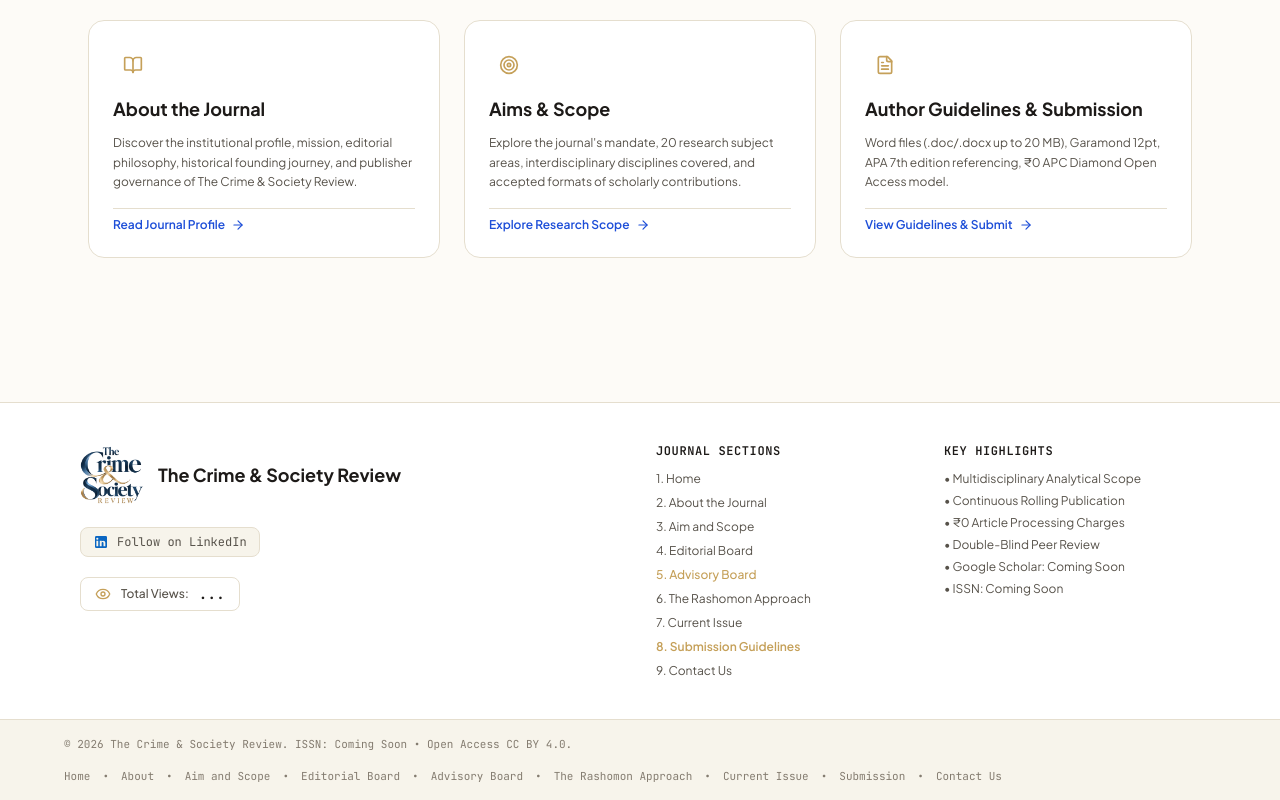
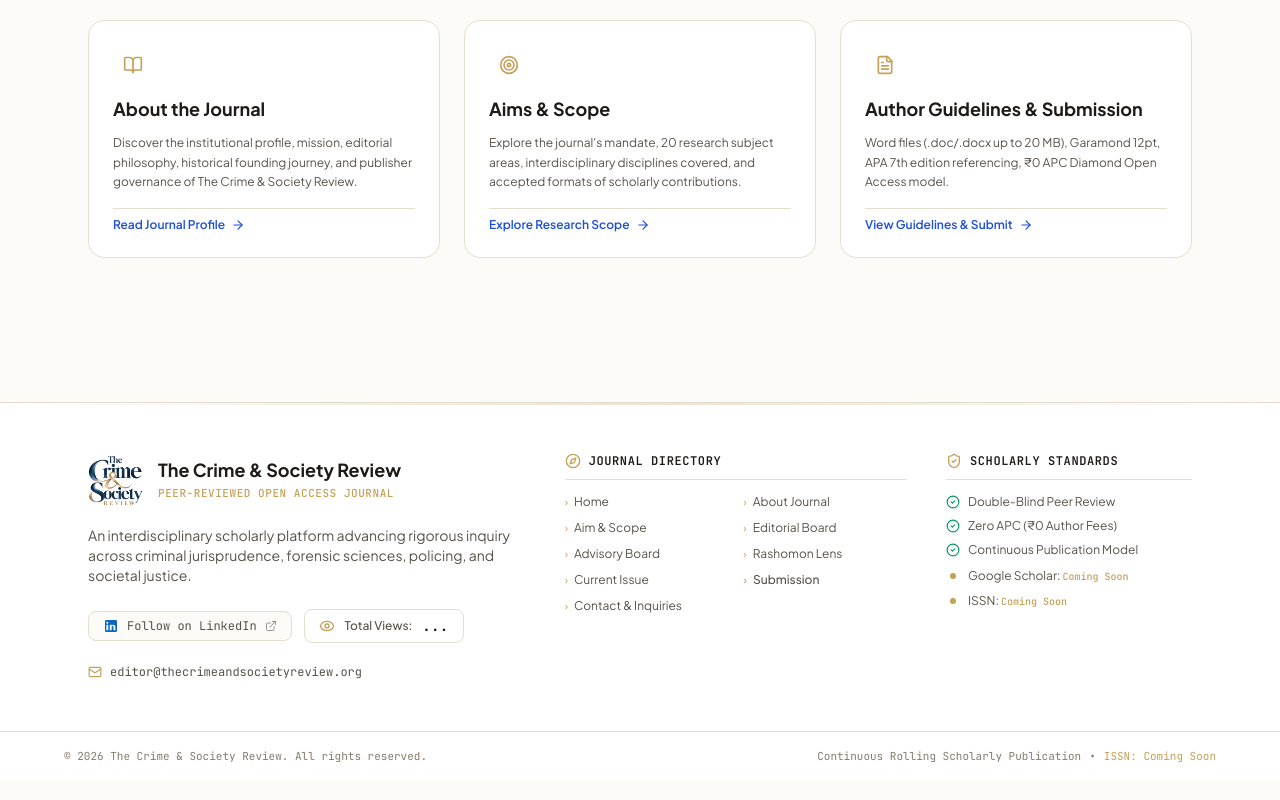
Before and after one commit to thecrimeandsocietyreview/website, a React (Vite) app: page / in a window 1280 px wide. Shown: the part 972-1772 px from the top of the page. Built offline with nearby package versions, Linux system fonts and the light colour scheme; no server answers.

Commit message:
feat: add Footer component with journal branding, directory navigation, and scholarly standards

```diff
--- a/src/components/common/Footer.tsx
+++ b/src/components/common/Footer.tsx
@@ -1,110 +1,166 @@
 import React from 'react';
 import { Link } from 'react-router-dom';
+import {
+  Compass,
+  ShieldCheck,
+  CheckCircle2,
+  Mail,
+  ExternalLink
+} from 'lucide-react';
 import { JOURNAL_METADATA } from '../../data/mockJournalData';
 import { VisitorCounter } from './VisitorCounter';
 
 export const Footer: React.FC = () => {
   return (
-    <footer className="border-t border-[var(--border-subtle)] bg-[var(--bg-card)] text-[var(--text-secondary)] text-sm transition-colors mt-20">
-      {/* Main Footer Links */}
-      <div className="max-w-6xl mx-auto px-4 py-10 grid grid-cols-1 md:grid-cols-4 gap-8">
+    <footer className="border-t border-[var(--border-subtle)] bg-[var(--bg-card)] text-[var(--text-secondary)] text-sm transition-colors mt-20 relative">
+      {/* Subtle Top Gold Accent Line */}
+      <div className="h-0.5 w-full bg-gradient-to-r from-transparent via-[var(--accent-gold)] to-transparent opacity-30" />
 
-        {/* Brand Info & Visitor Metrics (Col 1-2) */}
-        <div className="md:col-span-2 space-y-4">
+      {/* Main Footer Container */}
+      <div className="max-w-6xl mx-auto px-4 sm:px-6 py-12">
+        <div className="grid grid-cols-1 lg:grid-cols-12 gap-8 lg:gap-10">
+
+          {/* Column 1: Brand, Identity & Interactive Controls (5 cols) */}
+          <div className="lg:col-span-5 space-y-4">
             <div className="flex items-center gap-3.5">
               <img
                 src="/logo.png"
                 alt="The Crime & Society Review Logo"
-              className="w-16 h-16 object-contain bg-transparent shrink-0"
+                className="w-14 h-14 object-contain shrink-0"
               />
               <div>
-              <span className="font-serif font-bold text-base sm:text-lg text-[var(--text-primary)] block leading-tight">
+                <span className="font-serif font-bold text-lg text-[var(--text-primary)] block leading-snug">
                   {JOURNAL_METADATA.name}
+                </span>
+                <span className="text-[11px] font-mono tracking-wider uppercase text-[var(--accent-gold)] font-medium block">
+                  Peer-Reviewed Open Access Journal
                 </span>
               </div>
             </div>
 
-          {/* Social Links (LinkedIn) */}
-          <div className="flex items-center gap-3 pt-1">
+            <p className="text-xs sm:text-sm text-[var(--text-secondary)] font-serif leading-relaxed max-w-md">
+              An interdisciplinary scholarly platform advancing rigorous inquiry across criminal jurisprudence, forensic sciences, policing, and societal justice.
+            </p>
+
+            {/* Badges & Metrics Row */}
+            <div className="flex flex-wrap items-center gap-3 pt-2">
+              {/* LinkedIn Button */}
               <a
                 href="https://www.linkedin.com/company/146605282/"
                 target="_blank"
                 rel="noopener noreferrer"
                 aria-label="The Crime & Society Review LinkedIn Profile"
-              className="inline-flex items-center gap-2 px-3 py-1.5 rounded-lg border border-[var(--border-subtle)] bg-[var(--bg-card-hover)] hover:border-[#0A66C2] hover:text-[#0A66C2] transition-colors text-xs font-mono text-[var(--text-secondary)]"
+                className="inline-flex items-center gap-2 px-3.5 py-1.5 rounded-lg border border-[var(--border-subtle)] bg-[var(--bg-page)] hover:border-[#0A66C2] hover:text-[#0A66C2] hover:shadow-2xs transition-all text-xs font-mono text-[var(--text-secondary)]"
               >
                 <svg className="w-4 h-4 fill-current text-[#0A66C2]" viewBox="0 0 24 24" xmlns="http://www.w3.org/2000/svg">
                   <path d="M19 3a2 2 0 0 1 2 2v14a2 2 0 0 1-2 2H5a2 2 0 0 1-2-2V5a2 2 0 0 1 2-2h14m-.5 15.5v-5.3a3.26 3.26 0 0 0-3.26-3.26c-.85 0-1.84.52-2.28 1.3v-1.11h-2.79v8.37h2.79v-4.93c0-.77.62-1.4 1.39-1.4a1.4 1.4 0 0 1 1.4 1.4v4.93h2.75M6.46 8.76a1.62 1.62 0 1 0 0-3.24 1.62 1.62 0 0 0 0 3.24M7.86 18.5V10.13H5.07V18.5h2.79Z"/>
                 </svg>
                 <span>Follow on LinkedIn</span>
+                <ExternalLink className="w-3 h-3 opacity-60" />
               </a>
+
+              {/* Visitor Counter */}
+              <VisitorCounter />
             </div>
 
-          {/* Visitor Counter */}
+            {/* Editorial Inquiries Contact */}
             <div className="pt-1">
-            <VisitorCounter />
+              <a
+                href="mailto:editor@thecrimeandsocietyreview.org"
+                className="inline-flex items-center gap-2 text-xs font-mono text-[var(--text-secondary)] hover:text-[var(--accent-navy)] transition-colors"
+              >
+                <Mail className="w-3.5 h-3.5 text-[var(--accent-gold)]" />
+                <span>editor@thecrimeandsocietyreview.org</span>
+              </a>
             </div>
           </div>
 
-        {/* Col 3: Journal Sections */}
-        <div>
-          <h4 className="text-xs font-semibold uppercase tracking-wider text-[var(--text-primary)] mb-3 font-mono">
-            Journal Sections
+          {/* Column 2: Journal Directory (4 cols) */}
+          <div className="lg:col-span-4 space-y-3.5">
+            <div className="flex items-center gap-2 border-b border-[var(--border-subtle)] pb-2.5">
+              <Compass className="w-4 h-4 text-[var(--accent-gold)]" />
+              <h4 className="text-xs font-bold uppercase tracking-wider text-[var(--text-primary)] font-mono">
+                Journal Directory
               </h4>
-          <ul className="space-y-2 text-xs font-serif">
-            <li><Link to="/" className="hover:text-[var(--accent-navy)] transition-colors">1. Home</Link></li>
-            <li><Link to="/about" className="hover:text-[var(--accent-navy)] transition-colors">2. About the Journal</Link></li>
-            <li><Link to="/aims-scope" className="hover:text-[var(--accent-navy)] transition-colors">3. Aim and Scope</Link></li>
-            <li><Link to="/editorial-board" className="hover:text-[var(--accent-navy)] transition-colors">4. Editorial Board</Link></li>
-            <li><Link to="/advisory-board" className="hover:text-[var(--accent-navy)] transition-colors font-medium text-[var(--accent-gold)]">5. Advisory Board</Link></li>
-            <li><Link to="/rashomon-approach" className="hover:text-[var(--accent-navy)] transition-colors">6. The Rashomon Approach</Link></li>
-            <li><Link to="/current-issue" className="hover:text-[var(--accent-navy)] transition-colors">7. Current Issue</Link></li>
-            <li><Link to="/submit" className="hover:text-[var(--accent-navy)] transition-colors font-semibold text-[var(--accent-gold)]">8. Submission Guidelines</Link></li>
-            <li><Link to="/contact" className="hover:text-[var(--accent-navy)] transition-colors">9. Contact Us</Link></li>
-          </ul>
             </div>
 
-        {/* Col 4: Quick Overview */}
-        <div>
-          <h4 className="text-xs font-semibold uppercase tracking-wider text-[var(--text-primary)] mb-3 font-mono">
-            Key Highlights
+            <div className="grid grid-cols-2 gap-x-4 gap-y-2.5 text-xs font-serif">
+              <Link to="/" className="text-[var(--text-secondary)] hover:text-[var(--accent-navy)] hover:translate-x-0.5 transition-all flex items-center gap-1.5">
+                <span className="text-[var(--accent-gold)] text-[11px]">›</span> Home
+              </Link>
+              <Link to="/about" className="text-[var(--text-secondary)] hover:text-[var(--accent-navy)] hover:translate-x-0.5 transition-all flex items-center gap-1.5">
+                <span className="text-[var(--accent-gold)] text-[11px]">›</span> About Journal
+              </Link>
+              <Link to="/aims-scope" className="text-[var(--text-secondary)] hover:text-[var(--accent-navy)] hover:translate-x-0.5 transition-all flex items-center gap-1.5">
+                <span className="text-[var(--accent-gold)] text-[11px]">›</span> Aim &amp; Scope
+              </Link>
+              <Link to="/editorial-board" className="text-[var(--text-secondary)] hover:text-[var(--accent-navy)] hover:translate-x-0.5 transition-all flex items-center gap-1.5">
+                <span className="text-[var(--accent-gold)] text-[11px]">›</span> Editorial Board
+              </Link>
+              <Link to="/advisory-board" className="text-[var(--text-secondary)] hover:text-[var(--accent-navy)] hover:translate-x-0.5 transition-all flex items-center gap-1.5">
+                <span className="text-[var(--accent-gold)] text-[11px]">›</span> Advisory Board
+              </Link>
+              <Link to="/rashomon-approach" className="text-[var(--text-secondary)] hover:text-[var(--accent-navy)] hover:translate-x-0.5 transition-all flex items-center gap-1.5">
+                <span className="text-[var(--accent-gold)] text-[11px]">›</span> Rashomon Lens
+              </Link>
+              <Link to="/current-issue" className="text-[var(--text-secondary)] hover:text-[var(--accent-navy)] hover:translate-x-0.5 transition-all flex items-center gap-1.5">
+                <span className="text-[var(--accent-gold)] text-[11px]">›</span> Current Issue
+              </Link>
+              <Link to="/submit" className="text-[var(--text-secondary)] hover:text-[var(--accent-navy)] hover:translate-x-0.5 transition-all flex items-center gap-1.5 font-medium text-[var(--accent-navy)]">
+                <span className="text-[var(--accent-gold)] text-[11px]">›</span> Submission
+              </Link>
+              <Link to="/contact" className="text-[var(--text-secondary)] hover:text-[var(--accent-navy)] hover:translate-x-0.5 transition-all flex items-center gap-1.5 col-span-2">
+                <span className="text-[var(--accent-gold)] text-[11px]">›</span> Contact &amp; Inquiries
+              </Link>
+            </div>
+          </div>
+
+          {/* Column 3: Standards & Highlights (3 cols) */}
+          <div className="lg:col-span-3 space-y-3.5">
+            <div className="flex items-center gap-2 border-b border-[var(--border-subtle)] pb-2.5">
+              <ShieldCheck className="w-4 h-4 text-[var(--accent-gold)]" />
+              <h4 className="text-xs font-bold uppercase tracking-wider text-[var(--text-primary)] font-mono">
+                Scholarly Standards
               </h4>
-          <ul className="space-y-1.5 text-xs text-[var(--text-secondary)] font-serif">
-            <li>• Multidisciplinary Analytical Scope</li>
-            <li>• Continuous Rolling Publication</li>
-            <li>• ₹0 Article Processing Charges</li>
-            <li>• Double-Blind Peer Review</li>
-            <li>• Google Scholar: Coming Soon</li>
-            <li>• ISSN: Coming Soon</li>
+            </div>
+
+            <ul className="space-y-2 text-xs font-serif">
+              <li className="flex items-center gap-2 text-[var(--text-secondary)]">
+                <CheckCircle2 className="w-3.5 h-3.5 text-emerald-600 dark:text-emerald-400 shrink-0" />
+                <span>Double-Blind Peer Review</span>
+              </li>
+              <li className="flex items-center gap-2 text-[var(--text-secondary)]">
+                <CheckCircle2 className="w-3.5 h-3.5 text-emerald-600 dark:text-emerald-400 shrink-0" />
+                <span>Zero APC (₹0 Author Fees)</span>
+              </li>
+              <li className="flex items-center gap-2 text-[var(--text-secondary)]">
+                <CheckCircle2 className="w-3.5 h-3.5 text-emerald-600 dark:text-emerald-400 shrink-0" />
+                <span>Continuous Publication Model</span>
+              </li>
+              <li className="flex items-center gap-2 text-[var(--text-secondary)] pt-0.5">
+                <span className="w-1.5 h-1.5 rounded-full bg-[var(--accent-gold)] shrink-0 ml-1 mr-1" />
+                <span>Google Scholar: <span className="font-mono text-[10px] text-[var(--accent-gold)] font-medium">Coming Soon</span></span>
+              </li>
+              <li className="flex items-center gap-2 text-[var(--text-secondary)]">
+                <span className="w-1.5 h-1.5 rounded-full bg-[var(--accent-gold)] shrink-0 ml-1 mr-1" />
+                <span>ISSN: <span className="font-mono text-[10px] text-[var(--accent-gold)] font-medium">Coming Soon</span></span>
+              </li>
             </ul>
           </div>
 
         </div>
+      </div>
 
       {/* Bottom Legal bar */}
-      <div className="border-t border-[var(--border-subtle)] bg-[var(--bg-card-hover)] py-4 px-4 text-xs">
-        <div className="max-w-6xl mx-auto flex flex-wrap items-center justify-between gap-4 font-mono text-[11px] text-[var(--text-muted)]">
+      <div className="border-t border-[var(--border-subtle)] bg-[var(--bg-page)]/80 py-4 px-4 text-xs">
+        <div className="max-w-6xl mx-auto flex flex-col sm:flex-row items-center justify-between gap-3 text-center sm:text-left font-mono text-[11px] text-[var(--text-muted)]">
           <div>
-            © {new Date().getFullYear()} The Crime &amp; Society Review. ISSN: Coming Soon • Open Access CC BY 4.0.
+            © {new Date().getFullYear()} The Crime &amp; Society Review. All rights reserved.
           </div>
-          <div className="flex items-center gap-3 flex-wrap">
-            <Link to="/" className="hover:text-[var(--text-primary)]">Home</Link>
+          <div className="flex items-center gap-2 text-[11px]">
+            <span>Continuous Rolling Scholarly Publication</span>
             <span>•</span>
-            <Link to="/about" className="hover:text-[var(--text-primary)]">About</Link>
-            <span>•</span>
-            <Link to="/aims-scope" className="hover:text-[var(--text-primary)]">Aim and Scope</Link>
-            <span>•</span>
-            <Link to="/editorial-board" className="hover:text-[var(--text-primary)]">Editorial Board</Link>
-            <span>•</span>
-            <Link to="/advisory-board" className="hover:text-[var(--text-primary)]">Advisory Board</Link>
-            <span>•</span>
-            <Link to="/rashomon-approach" className="hover:text-[var(--text-primary)]">The Rashomon Approach</Link>
-            <span>•</span>
-            <Link to="/current-issue" className="hover:text-[var(--text-primary)]">Current Issue</Link>
-            <span>•</span>
-            <Link to="/submit" className="hover:text-[var(--text-primary)]">Submission</Link>
-            <span>•</span>
-            <Link to="/contact" className="hover:text-[var(--text-primary)]">Contact Us</Link>
+            <span className="text-[var(--accent-gold)]">ISSN: Coming Soon</span>
           </div>
         </div>
       </div>
```
Lines whose indentation alone changed are shown as unchanged.
